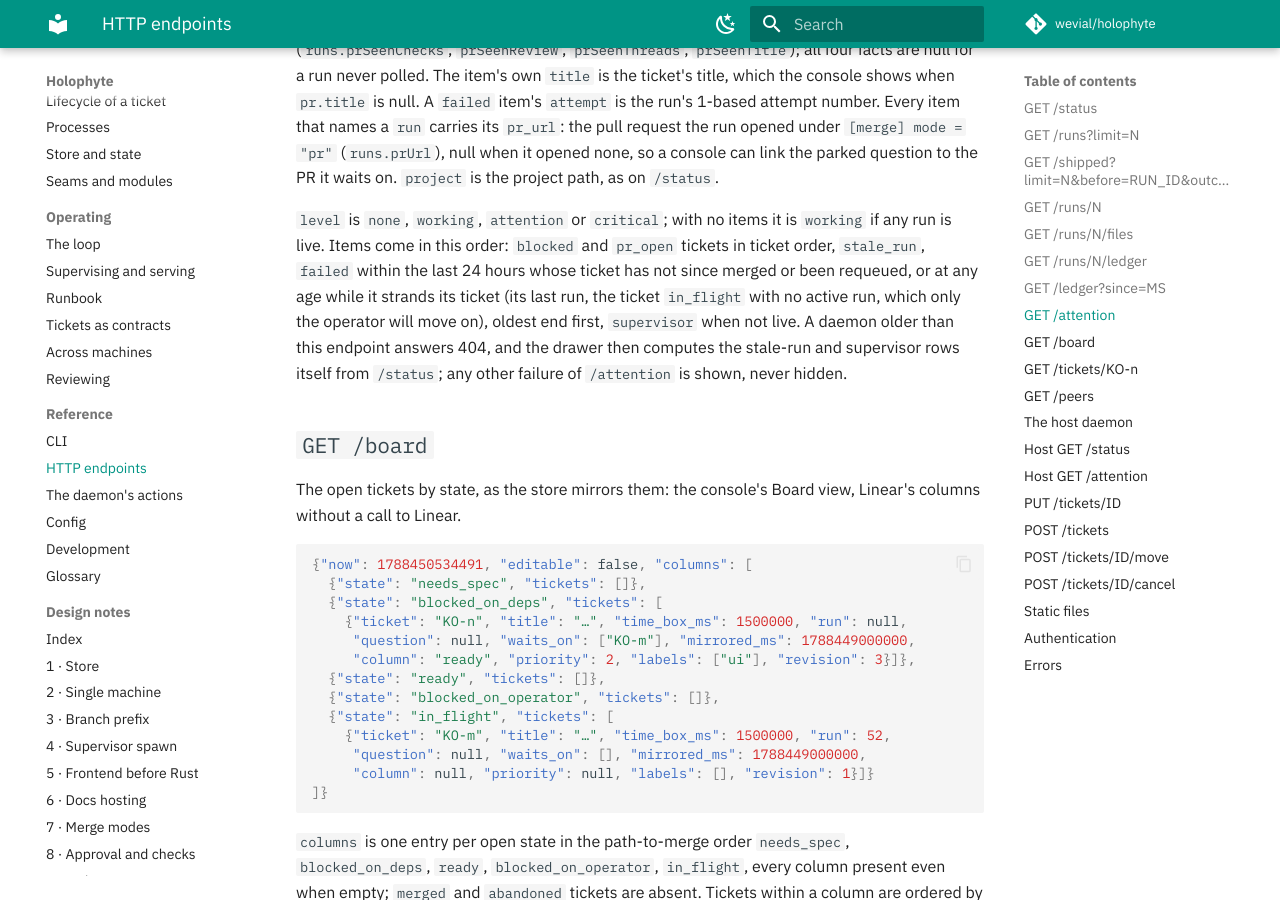
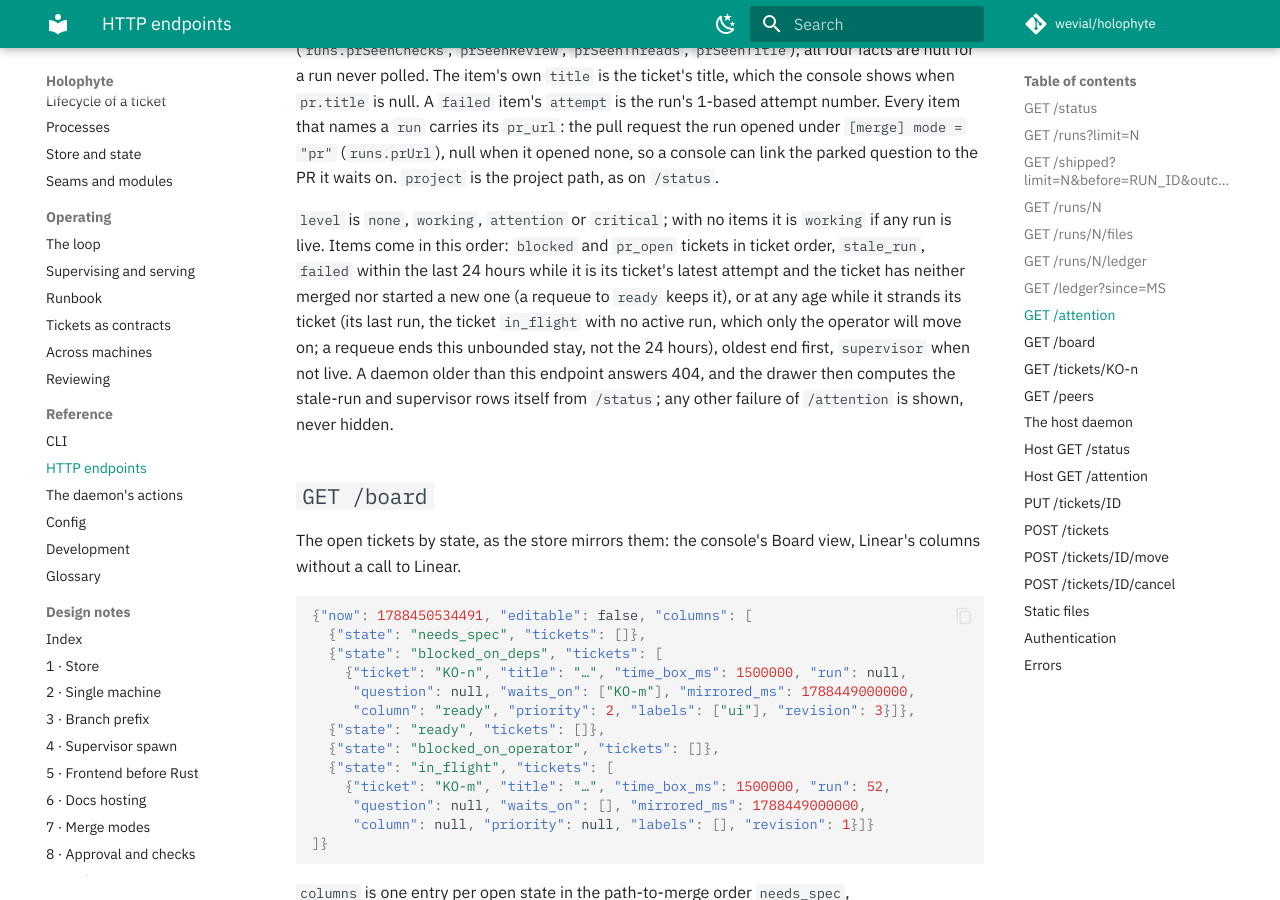
Before and after one commit to wevial/holophyte, an MkDocs documentation site: the page built from docs/reference/http.md, in a window 1280 px wide and 900 px high, scrolled down 8843 px. Built offline with MkDocs 1.6.1 and Material for MkDocs 9.7.7, drawn with Linux system fonts in a browser that asks for light colours; comment, search, counter and statistics services are not loaded.

Commit message:
fix(status,docs): keep a stranded line to one line; state the requeue rule (HOLO-7)
Review threads on #309:

- THREAD 1 (docs/reference/http.md) ADDRESS: the `failed` ordering
  sentence said a requeue drops a failure. It does not within 24 hours:
  the item stays while the run is the ticket's latest attempt, a
  requeue to `ready` included, until a merge or a new attempt. A requeue
  ends only the unbounded stay of a stranded failure. The sentence now
  says so.
- THREAD 2 (holophyte/status.py) ADDRESS: `render()` interpolated the
  stranded reason as stored, so a reason with line breaks printed over
  several lines, the later ones able to pass for other entries. The text
  line now escapes its line breaks as `\n`; the JSON reason is unchanged.
  tests/test_status.py witnesses both (red before the fix).

```diff
--- a/docs/reference/http.md
+++ b/docs/reference/http.md
@@ -464,9 +464,11 @@
 `level` is `none`, `working`, `attention` or `critical`; with no items it
 is `working` if any run is live. Items come in this order: `blocked` and
 `pr_open` tickets in ticket order, `stale_run`, `failed` within the last 24
-hours whose ticket has not since merged or been requeued, or at any age
-while it strands its ticket (its last run, the ticket `in_flight` with no
-active run, which only the operator will move on), oldest end first,
+hours while it is its ticket's latest attempt and the ticket has neither
+merged nor started a new one (a requeue to `ready` keeps it), or at any
+age while it strands its ticket (its last run, the ticket `in_flight` with
+no active run, which only the operator will move on; a requeue ends this
+unbounded stay, not the 24 hours), oldest end first,
 `supervisor` when not live. A daemon older than this endpoint answers 404, and the
 drawer then computes the stale-run and supervisor rows itself from
 `/status`; any other failure of `/attention` is shown, never hidden.
```
Also changed, not shown: 2 other files.
